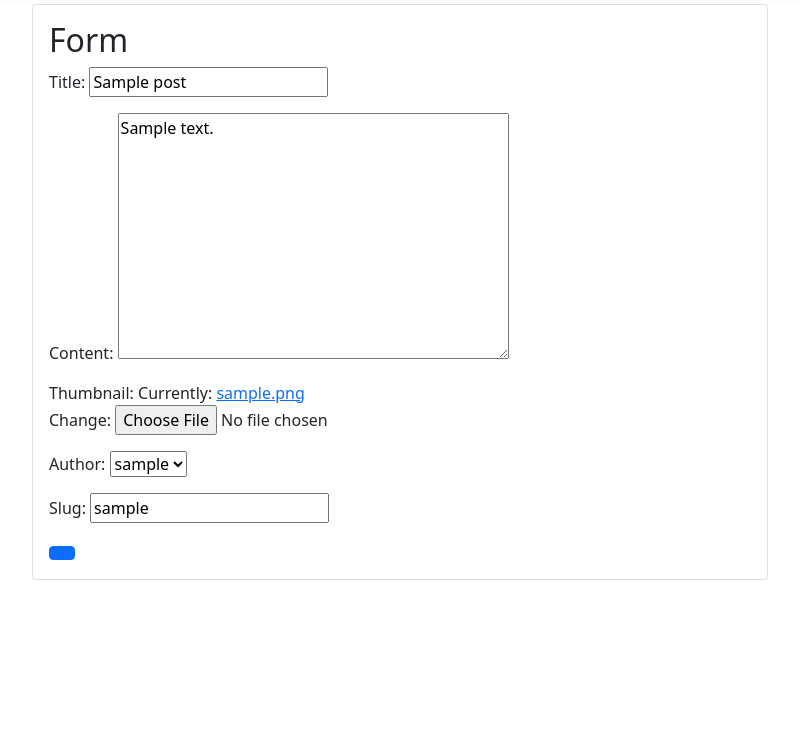
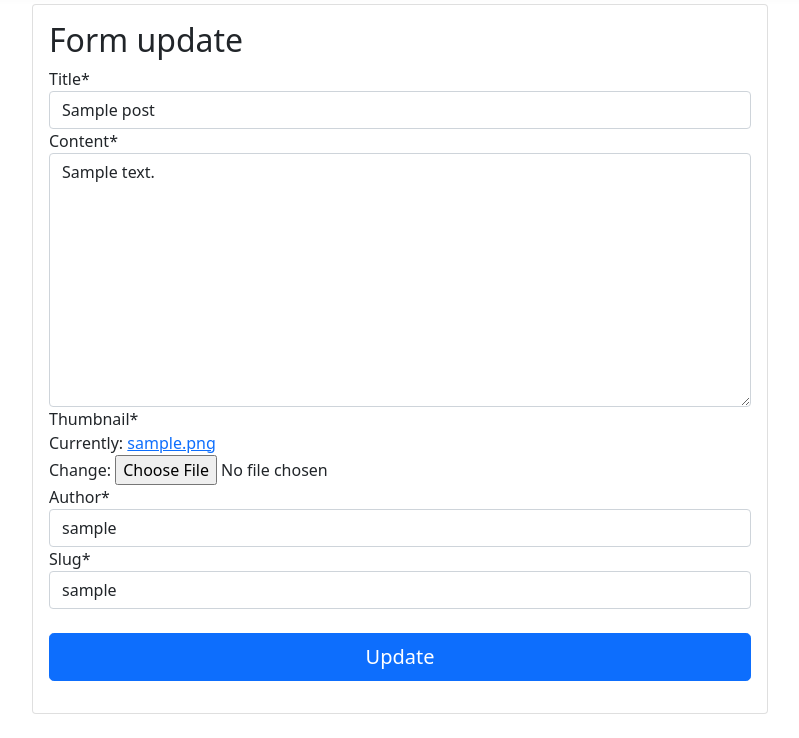
Before and after one commit to DanielArturoAlejoAlvarez/Blog-With-Django-3.2.9-Full-Python-3.8, a Django app: a page that uses templates/posts/post_form.html in a window 1280 px wide. Shown: the part 165-903 px from the top of the page, without its empty margins (240-1039 px from the left). Before the commit the page ends 745 px from the top, so only its background shows below. Run offline with Django 3.2, Linux system fonts and the light colour scheme; tables that the repository leaves empty hold one stand-in row (values such as "Sample post"); some libraries are stand-ins or nearby versions.

Commit message:
Refactoring code

```diff
--- a/posts/forms.py
+++ b/posts/forms.py
@@ -8,7 +8,7 @@ class PostForm(forms.ModelForm):
         fields=('__all__')
 
 class CommentForm(forms.ModelForm):
-    content=forms.CharField(widget=Textarea(attrs={
+    content=forms.CharField(required=True, widget=Textarea(attrs={
         'rows': 4
     }))
     class Meta:
--- a/posts/views.py
+++ b/posts/views.py
@@ -19,6 +19,7 @@ class PostDetailView(DetailView):
             comment.post = post
             comment.save()
             return redirect('detail', slug=post.slug)
+        return redirect('detail', slug=self.get_object().slug)
 
     def get_context_data(self, **kwargs):
         context = super().get_context_data(**kwargs)
@@ -59,6 +60,13 @@ class PostUpdateView(UpdateView):
     form_class=PostForm
     model=Post
 
+    def get_context_data(self, **kwargs):
+        context = super().get_context_data(**kwargs)
+        context.update({
+            'view_type': 'update'
+        })
+        return context
+
     # fields=(
     #     'title',
     #     'content',
--- a/templates/posts/post_form.html
+++ b/templates/posts/post_form.html
@@ -1,4 +1,6 @@
-{% extends 'base.html' %} {% block content %}
+{% extends 'base.html' %}
+{% load crispy_forms_tags %}
+{% block content %}
 
 <div class="row">
   <div class="col-12 my-4">
@@ -8,8 +10,12 @@
           <h2 class="card-title">Form {{view_type}}</h2>
           <form action="POST" enctype="multipart/form-data">
               {% csrf_token %}
-              {{form.as_p}}
-              <button type="submit" class="btn btn-primary">{{view_type | title}}</button>
+              {{form|crispy}}
+
+              <div class="mb-3 my-4 d-grid gap-2">
+                <button type="submit" class="btn btn-primary btn-lg">{{view_type|title}}</button>
+              </div>
+
           </form>
         </div>
       </div>
```
